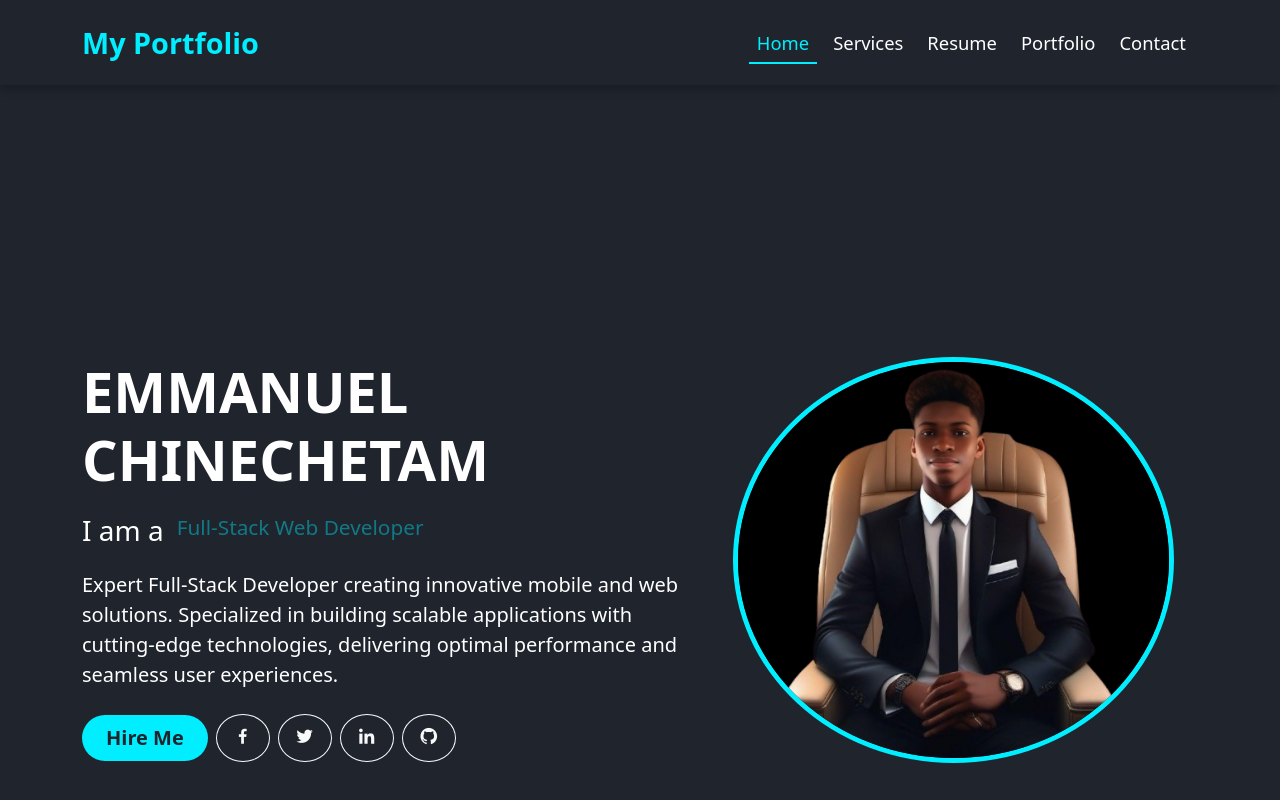
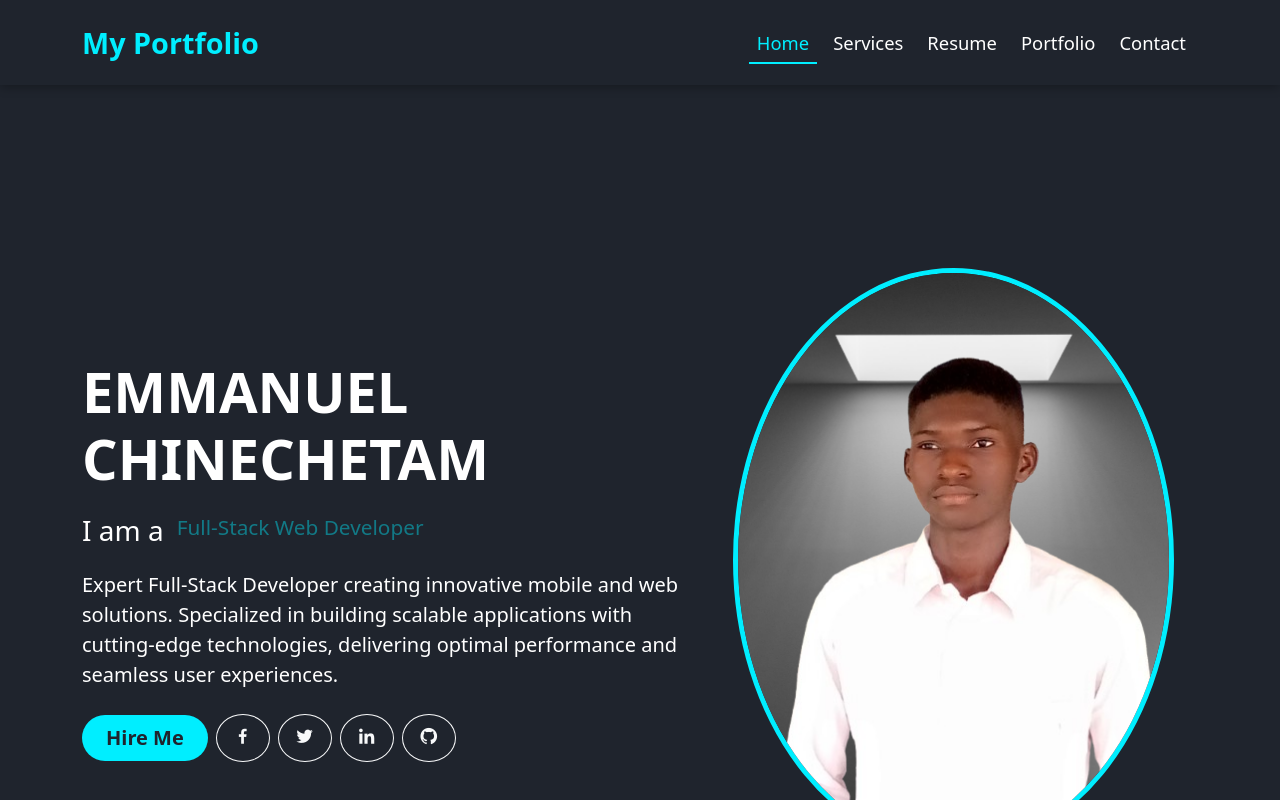
Before and after one commit to EmmanuelNnamani567/emmanuel-portfolio, a plain HTML site: page index.html in a window 1280 px wide. Drawn offline with nearby package versions, Linux system fonts and the light colour scheme.

Commit message:
changed picture

```diff
--- a/index.html
+++ b/index.html
@@ -345,7 +345,7 @@ h2.fs-3 {
         <div class="col-lg-5 d-flex justify-content-center align-items-center mt-5 mt-lg-0">
           <div class="image-box position-relative">
             <div class="image-item">
-              <img src="./assets/ema.png"
+              <img src="./assets/ema1.png"
                    alt="Emmanuel Chinechetam"
                    class="img-fluid rounded-circle">
             </div>
```
Also changed, not shown: assets/ema1.png (added), assets/ema2.png (added), assets/ema3.png (added).
